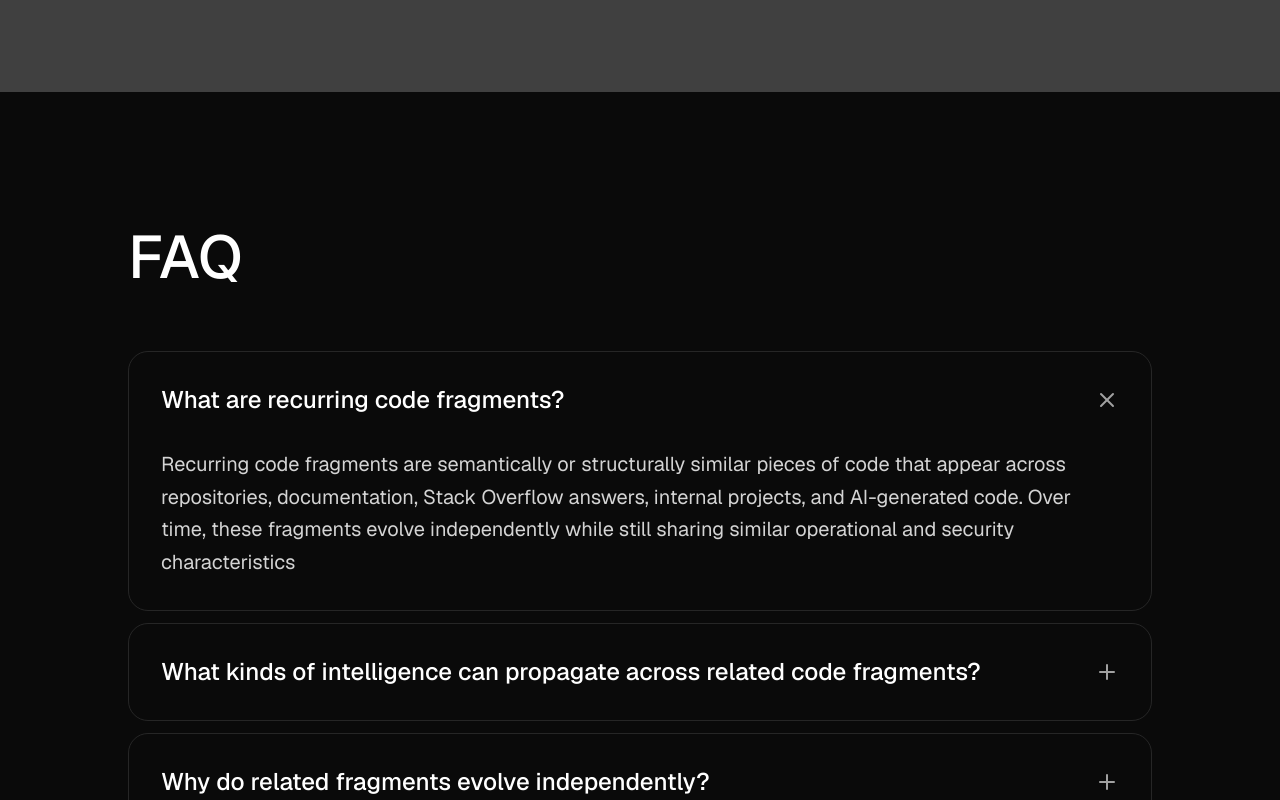
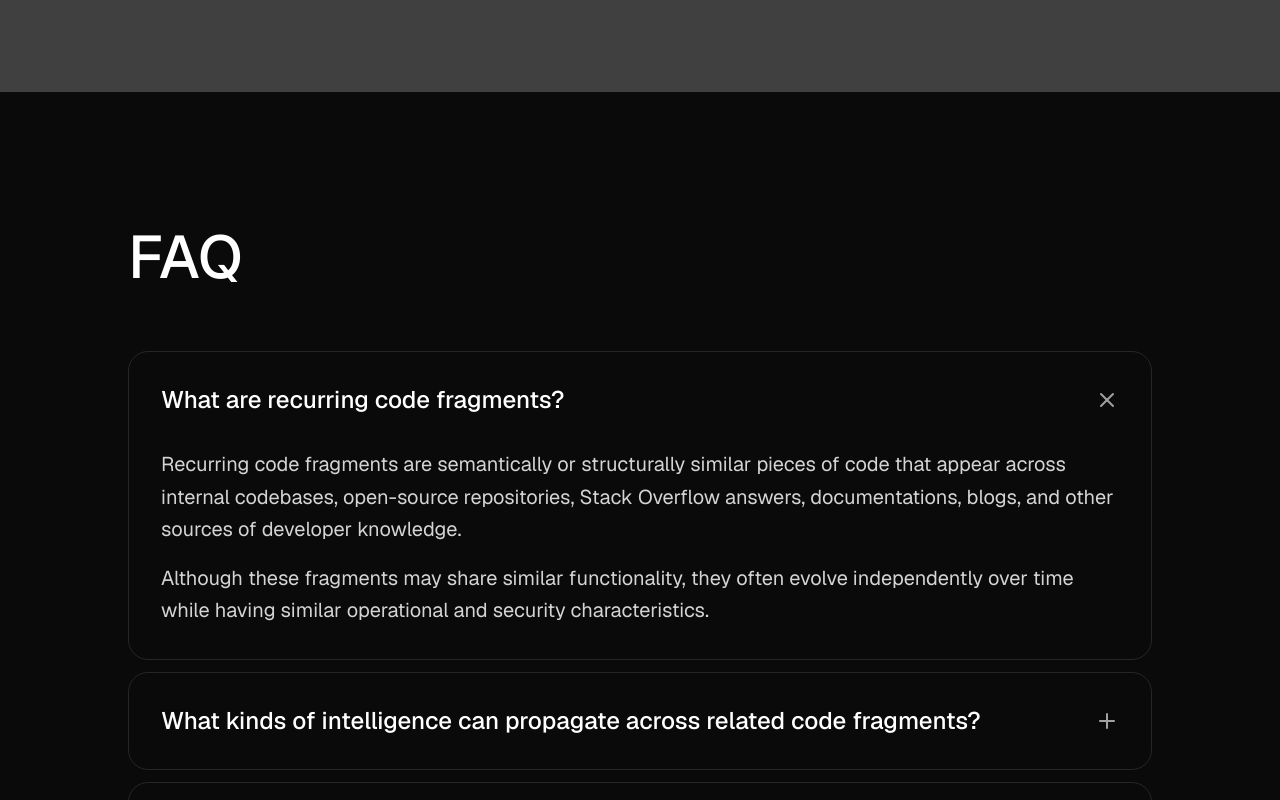
Before and after one commit to Alfusainey/fragmentiq-website, a Next.js app: page / in a window 1280 px wide. Both pictures are taken after a click on the button "What are recurring code fragments?". Shown: the part 2478-3278 px from the top of the page. Built offline with nearby package versions, Linux system fonts and the light colour scheme; a web font is replaced by a local one.

Commit message:
added one FAQ + improve text
Signed-off-by: Alfusainey Jallow <alf.jallow@gmail.com>

```diff
--- a/components/faq.tsx
+++ b/components/faq.tsx
@@ -7,17 +7,29 @@ const faqItems = [
   {
     question: "What are recurring code fragments?",
     answer:
-      "Recurring code fragments are semantically or structurally similar pieces of code that appear across repositories, documentation, Stack Overflow answers, internal projects, and AI-generated code. Over time, these fragments evolve independently while still sharing similar operational and security characteristics",
+      `Recurring code fragments are semantically or structurally similar pieces of code that appear across internal codebases, open-source repositories, Stack Overflow answers, documentations, blogs, and other sources of developer knowledge.
+
+Although these fragments may share similar functionality, they often evolve independently over time while having similar operational and security characteristics.`,
   },
   {
     question: "What kinds of intelligence can propagate across related code fragments?",
     answer:
-      "Security vulnerabilities are only one example. Other forms of intelligence may also become disconnected across related fragments, including API deprecations, performance improvements, reliability fixes, licensing risks, and bug-related discussions across issue trackers, patch reviews, and developer forums.",
+      `Security vulnerabilities are only one example.
+      Other forms of intelligence may also become disconnected across related fragments, including API deprecations, performance improvements, reliability fixes, licensing risks, and bug-related discussions across issue trackers, patch reviews, and developer forums.`,
   },
   {
     question: "Why do related fragments evolve independently?",
     answer:
-      "Once code fragments spread across ecosystems, they are rarely connected through traditional dependency relationships. Existing tooling typically tracks packages and libraries — not semantically related fragments distributed across repositories, forums, documentation, and AI-generated code.",
+      `Shared code fragments exist in unrelated open-source projects, internal company codebases, documentations, blogs, and Q&A forums and are maintained by different teams, organizations, and communities that have no shared ownership or coordination mechanisms.
+As a result, improvements, security fixes, bug fixes, and other valuable knowledge discovered in one fragment rarely propagates to semantically related fragments elsewhere.
+
+Existing tooling primarily tracks dependencies between packages and libraries—not semantically related code fragments distributed across ecosystems.`,
+  },
+  {
+    question: "How do coding assistants affect this problem?",
+    answer: `Recurring code fragments are not new. However, the growing adoption of coding assistants may significantly amplify their propagation across software ecosystems and further fragment the intelligence associated with them.
+
+    By generating, adapting, and reusing code at scale, coding assistants can increase the number of semantically similar fragments distributed across repositories, documentation, Q&A forums, and internal codebases, making effective mechanisms for sharing knowledge across related fragments increasingly important.`
   },
   {
     question: "How is this different from SCA and SBOM tools?",
@@ -77,9 +89,13 @@ export function Faq() {
                 }`}
               >
                 <div className="overflow-hidden">
-                  <p className="px-6 pb-6 md:px-8 md:pb-8 text-lg leading-relaxed text-neutral-300 md:text-xl lg:text-xl lg:leading-relaxed">
-                    {item.answer}
-                  </p>
+                  <div className="px-6 pb-6 md:px-8 md:pb-8 space-y-4">
+                    {item.answer.split("\n\n").map((para, i) => (
+                      <p key={i} className="text-lg leading-relaxed text-neutral-300 md:text-xl lg:text-xl lg:leading-relaxed">
+                        {para.trim()}
+                      </p>
+                    ))}
+                  </div>
                 </div>
               </div>
             </div>
--- a/components/fragmented-knowledge.tsx
+++ b/components/fragmented-knowledge.tsx
@@ -57,7 +57,7 @@ In 2026, Claude Mythos rediscovered and fixed the vulnerability in FreeBSD, near
               This is the operational blind spot of distributed code reuse
           </p>
             <p className="text-base leading-relaxed text-neutral-300 sm:text-xl sm:leading-loose md:text-xl md:leading-relaxed">
-              Security fixes often remain local, while semantically related fragments elsewhere in the ecosystem remain unaware of the associated fixes and continue evolving independently across open-source projects, documentation, internal systems, and AI-generated code.
+              Security fixes often remain local, while semantically related fragments elsewhere in the ecosystem remain unaware of the associated fixes and continue evolving independently across open-source projects, internal systems, and Q&A forums.
             </p>
             <p className="text-base leading-relaxed text-neutral-300 sm:text-xl sm:leading-loose md:text-xl md:leading-relaxed">
               Security vulnerabilities are only one example of intelligence that can become disconnected across semantically related code fragments.
```
